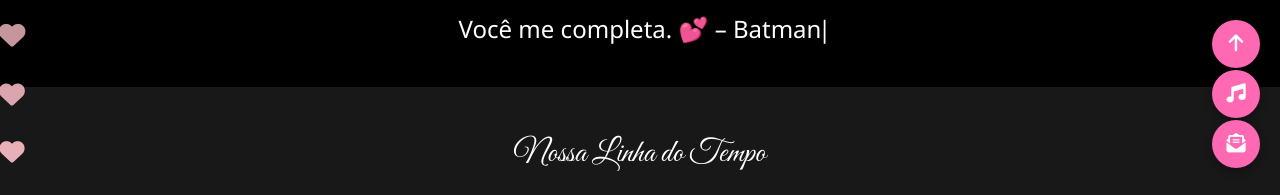
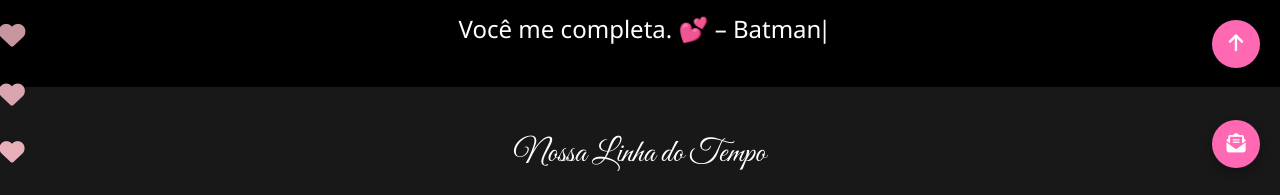
Before and after one commit to GuilhermeDuarte14511/SiteMeuAmor, a plain HTML site: page index.html in a window 1280 px wide. Shown: the part 582-777 px from the top of the page. Drawn offline with nearby package versions, Linux system fonts and the light colour scheme.

Commit message:
Add files via upload

```diff
--- a/index.html
+++ b/index.html
@@ -182,7 +182,6 @@
 
    <!-- Botões flutuantes -->
    <button id="btn-top" title="Voltar ao topo"><i class="fas fa-arrow-up"></i></button>
-   <button id="btn-music" title="Música ambiente 🎵"><i class="fas fa-music"></i></button>
    <button id="btn-love-message" title="Mensagem surpresa 💌"><i class="fas fa-envelope-open-text"></i></button>
 
    <!-- Modal com declaração e confete -->
--- a/style.css
+++ b/style.css
@@ -403,4 +403,6 @@ body {
       height: 40px;
       font-size: 1rem;
     }
+
+
   }
```
